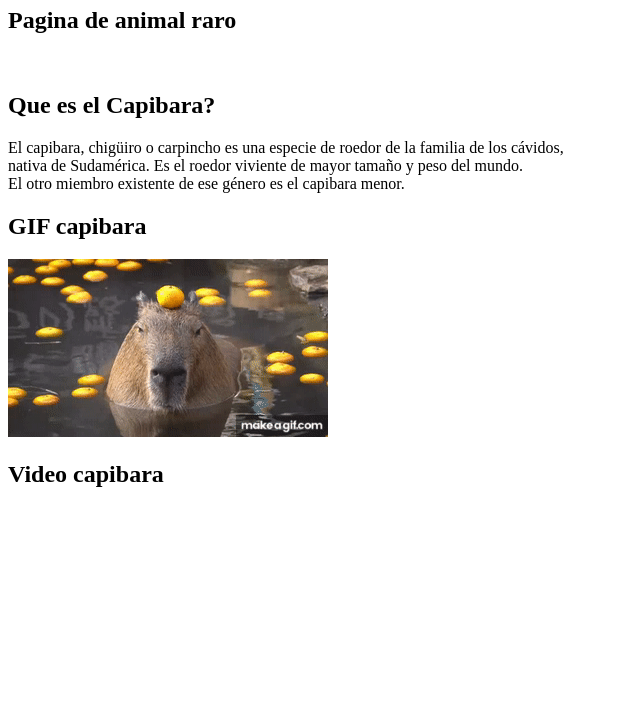
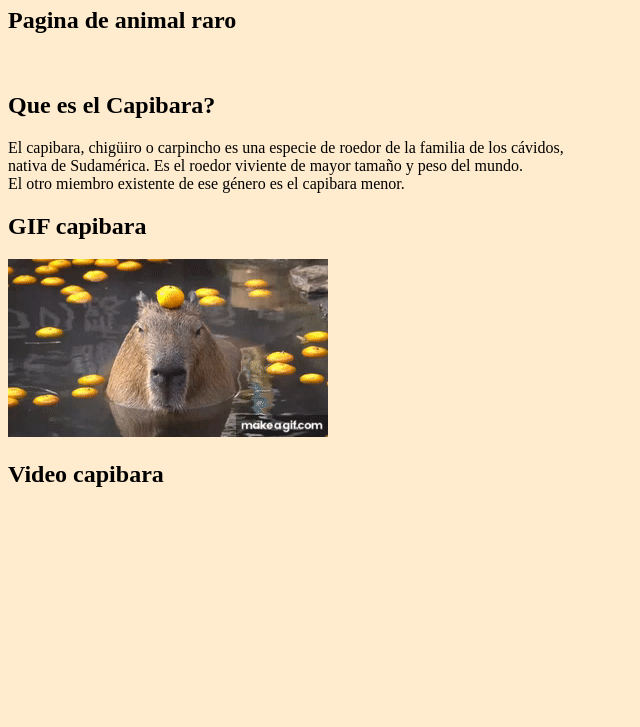
Before and after one commit to MoiiNnz/Carpincho, a plain HTML site: page index.html in a window 1280 px wide. Shown: the part 73-800 px from the top of the page, without its empty margins (0-640 px from the left). Drawn offline with Linux system fonts and the light colour scheme.

Commit message:
4to commit index

```diff
--- a/index.html
+++ b/index.html
@@ -3,6 +3,7 @@
 <head>
     <meta charset="UTF-8">
     <meta name="viewport" content="width=device-width, initial-scale=1.0">
+    <link rel="stylesheet" href="style copy.css">
     <link rel="icon" href="capijpg.jpg">
     <title>Document</title>
 </head>
```
